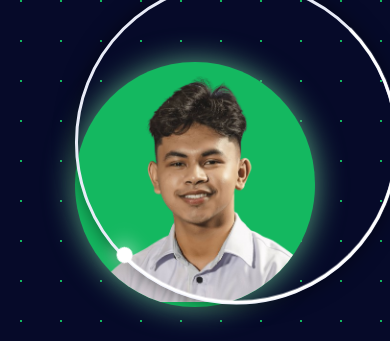
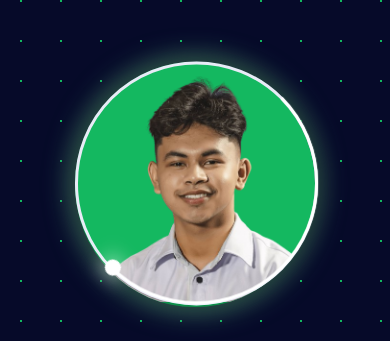
Before and after one commit to Xhyther/Personal-Portfoilio, a plain HTML site: page index.html in a window 390 px wide. Shown: the part 60-401 px from the top of the page. Drawn offline with Linux system fonts and the light colour scheme.

Commit message:
Update load.css for responsiveness

```diff
--- a/css/load.css
+++ b/css/load.css
@@ -77,3 +77,12 @@
     transform:rotate(405deg);
   }
 }
+
+
+@media (max-width: 700px) {
+
+  .ring {
+  width:15.2rem;
+  height:15.2rem;
+  }
+}
```
